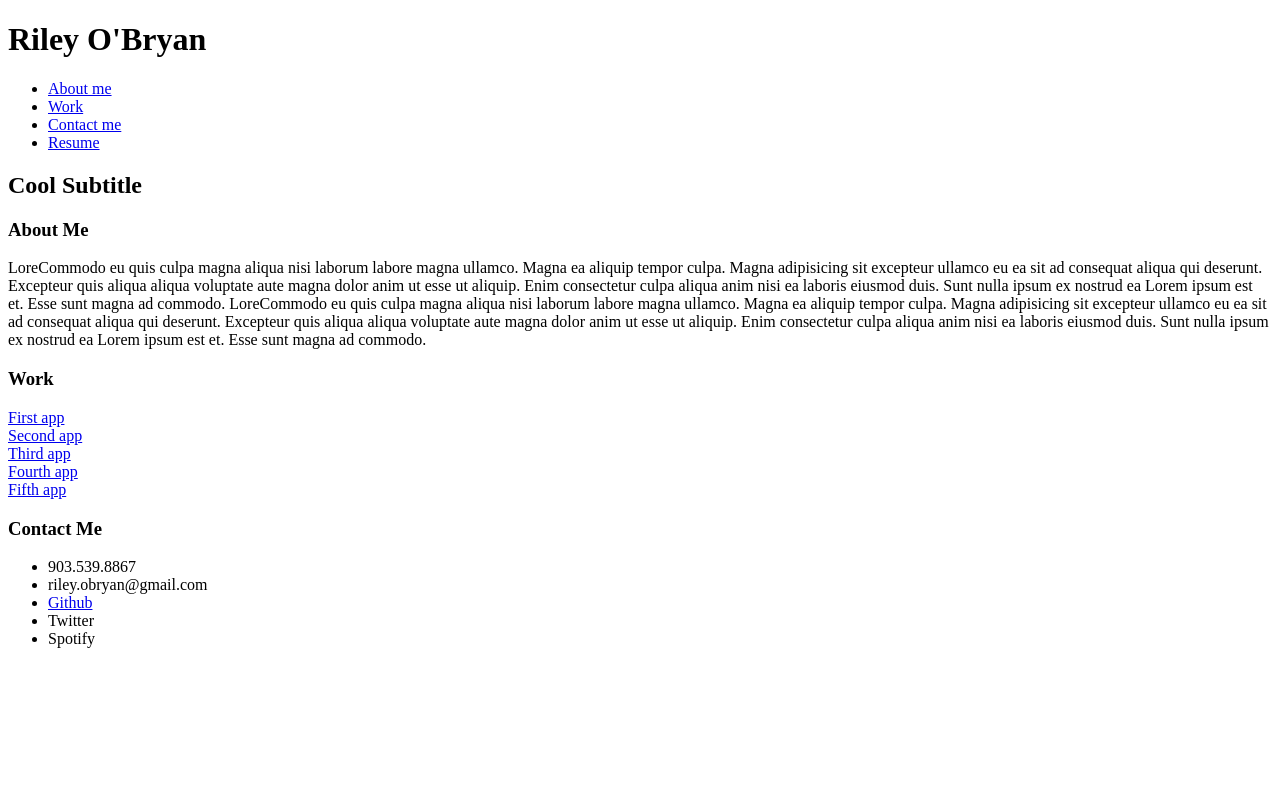
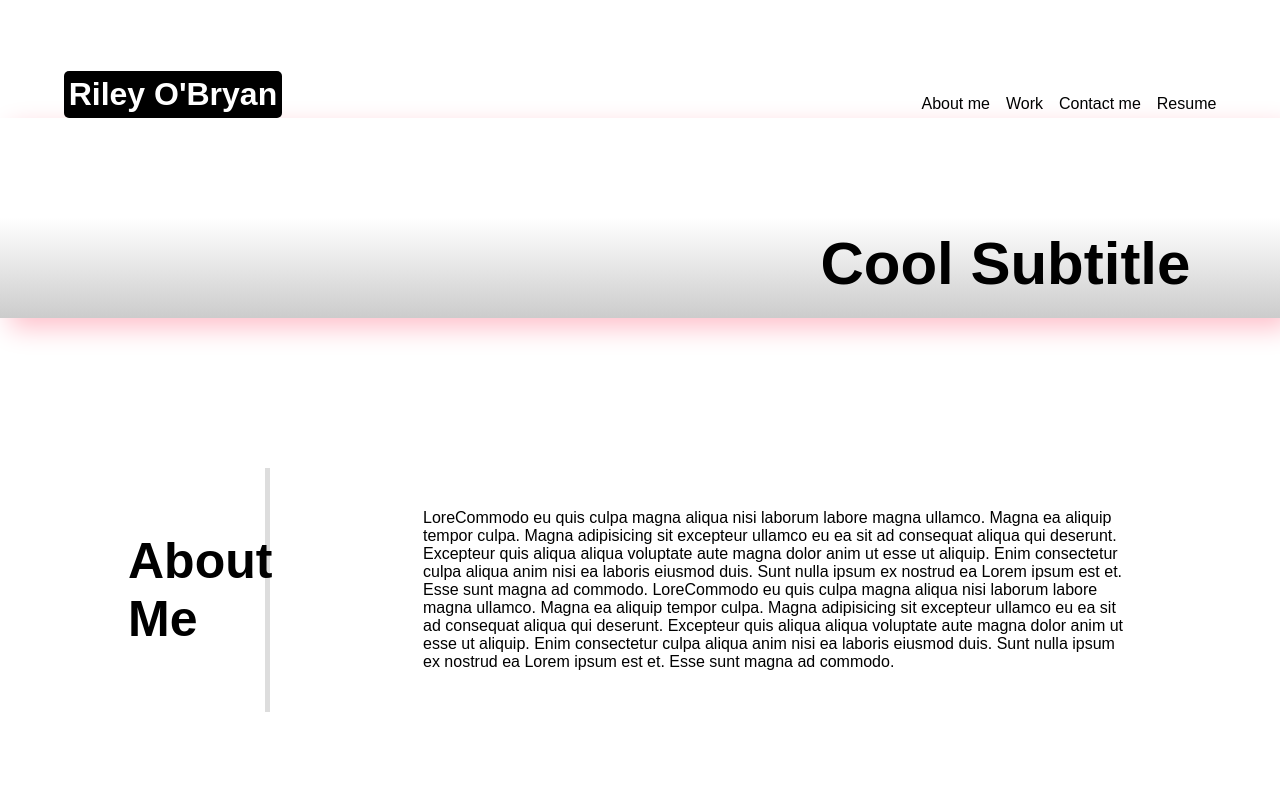
Before and after one commit to rmob/challeng-02-portfolio, a plain HTML site: page index.html in a window 1280 px wide. Shown: the top 800 px of the page. Drawn offline with Linux system fonts and the light colour scheme.

Commit message:
linked appropriate styles.css to html.index

```diff
--- a/index.html
+++ b/index.html
@@ -5,7 +5,7 @@
     <meta charset="UTF-8">
     <meta http-equiv="X-UA-Compatible" content="IE=edge">
     <meta name="viewport" content="width=device-width, initial-scale=1.0">
-    <link rel="stylesheet" href="./assets/style_2.css">
+    <link rel="stylesheet" href="./assets/styles.css">
     <title>Portfolio</title>
 </head>
 
```
